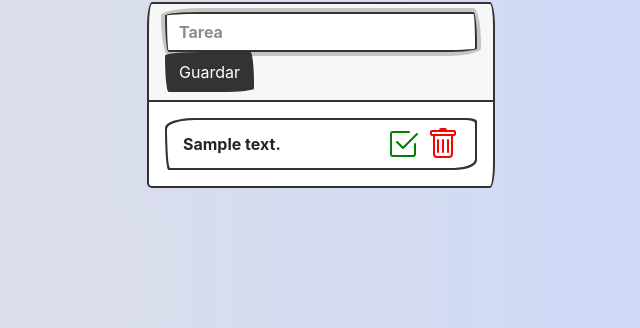
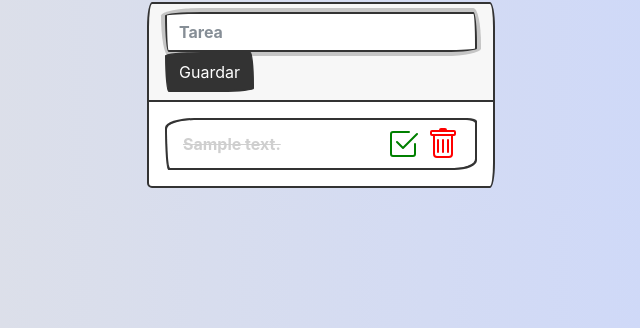
Before and after one commit to Yetclipse/GestorTareas, a Flask app: page / in a window 1280 px wide. Shown: the part 121-449 px from the top of the page, without its empty margins (319-959 px from the left). Run offline with Flask 3, Linux system fonts and the light colour scheme; tables that the repository leaves empty hold one stand-in row (values such as "Sample post"); some libraries are stand-ins or nearby versions; some web fonts are replaced.

Commit message:
Boton "Hecho" arreglado

```diff
--- a/main.py
+++ b/main.py
@@ -28,7 +28,7 @@ def eliminar(id):
 @app.route('/tarea-hecha/<id>')
 def hecha(id):
     tarea = db.session.query(Tarea).filter_by(id=int(id)).first() # Se obtiene la tarea que se busca
-    tarea.hecha = not(tarea.hecha) # Guardamos en la variable booleana de la tarea, su contrario
+    tarea.hecho = not(tarea.hecho) # Guardamos en la variable booleana de la tarea, su contrario
     db.session.commit()  # Ejecutar la operación pendiente de la base de datos
     return redirect(url_for('home'))  # Esto nos redirecciona a la función home()
 
--- a/static/main.css
+++ b/static/main.css
@@ -3,7 +3,6 @@ body {
     background: #C9D6FF;
     background: -webkit-linear-gradient(to right, #E2E2E2, #C9D6FF);
     background: linear-gradient(to right, #E2E2E2, #C9D6FF);
-
 }
 .titulo {
   font-family: "Permanent Marker", cursive;
--- a/templates/index.html
+++ b/templates/index.html
@@ -13,7 +13,7 @@
     <link href="https://fonts.googleapis.com/css2?family=Permanent+Marker&display=swap" rel="stylesheet">
 
     <!-- CSS personalizado -->
-    <link rel="stylesheet" href="{{ url_for('static', filename='main.css') }}?v=1">
+    <link rel="stylesheet" href="{{ url_for('static', filename='main.css') }}?v=2">
 
     <!-- Font Awesome -->
     <link rel="stylesheet"
@@ -46,7 +46,8 @@
                         <!-- Gracias a Jinja se puede introducir código Python en nuestro HTML y
                         Python se encarga de ejecutarlo e interpretarlo -->
                         {% for tarea in lista_de_tareas %}
-                        <li class="list-group-item d-flex justify-content-between align-items-center">
+                        <li class="list-group-item d-flex justify-content-between align-items-center {% if tarea.hecho %}tarea_hecha{% endif %}">
+
                             <!-- Texto de la tarea -->
                             <span class="{% if tarea.hecha==true %} tarea_hecha {% endif %}">
                             {{tarea.contenido}} </span>
```
Also changed, not shown: 1 other file.
